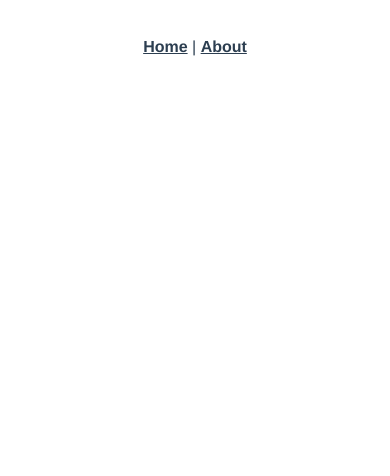
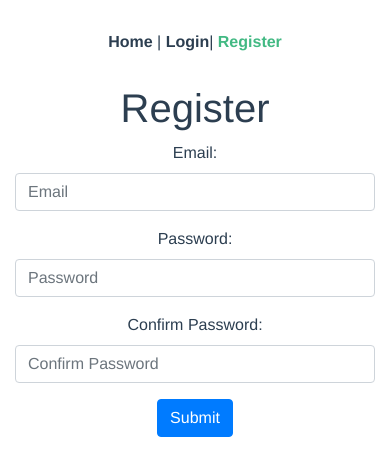
Before and after one commit to ninamacuka/FoodX, a Vue app in the folder foodx/: page /register in a window 390 px wide. Shown: the top 476 px of the page. Built offline with nearby package versions, Linux system fonts and the light colour scheme.

Commit message:
login i register stranica
kreiranje login i register stranice

```diff
--- a/foodx/public/index.html
+++ b/foodx/public/index.html
@@ -1,15 +1,25 @@
 <!DOCTYPE html>
 <html lang="">
   <head>
-    <meta charset="utf-8">
-    <meta http-equiv="X-UA-Compatible" content="IE=edge">
-    <meta name="viewport" content="width=device-width,initial-scale=1.0">
-    <link rel="icon" href="<%= BASE_URL %>favicon.ico">
+    <meta charset="utf-8" />
+    <meta http-equiv="X-UA-Compatible" content="IE=edge" />
+    <meta name="viewport" content="width=device-width,initial-scale=1.0" />
+    <link rel="icon" href="<%= BASE_URL %>favicon.ico" />
+    <link
+      rel="stylesheet"
+      href="https://maxcdn.bootstrapcdn.com/bootstrap/4.0.0/css/bootstrap.min.css"
+      integrity="sha384-Gn5384xqQ1aoWXA+058RXPxPg6fy4IWvTNh0E263XmFcJlSAwiGgFAW/dAiS6JXm"
+      crossorigin="anonymous"
+    />
     <title><%= htmlWebpackPlugin.options.title %></title>
   </head>
   <body>
     <noscript>
-      <strong>We're sorry but <%= htmlWebpackPlugin.options.title %> doesn't work properly without JavaScript enabled. Please enable it to continue.</strong>
+      <strong
+        >We're sorry but <%= htmlWebpackPlugin.options.title %> doesn't work
+        properly without JavaScript enabled. Please enable it to
+        continue.</strong
+      >
     </noscript>
     <div id="app"></div>
     <!-- built files will be auto injected -->
--- a/foodx/src/App.vue
+++ b/foodx/src/App.vue
@@ -2,9 +2,10 @@
   <div id="app">
     <div id="nav">
       <router-link to="/">Home</router-link> |
-      <router-link to="/about">About</router-link>
+      <router-link to="/login">Login</router-link>|
+      <router-link to="/register">Register</router-link>
     </div>
-    <router-view/>
+    <router-view />
   </div>
 </template>
 
--- a/foodx/src/router/index.js
+++ b/foodx/src/router/index.js
@@ -11,12 +11,14 @@ const routes = [
     component: Home
   },
   {
-    path: '/about',
-    name: 'About',
-    // route level code-splitting
-    // this generates a separate chunk (about.[hash].js) for this route
-    // which is lazy-loaded when the route is visited.
-    component: () => import(/* webpackChunkName: "about" */ '../views/About.vue')
+    path: '/login',
+    name: 'Login',
+    component: () => import(/* webpackChunkName: "L" */ '../views/Login.vue')
+  },
+  {
+    path: '/register',
+    name: 'Register',
+    component: () => import(/* webpackChunkName: "L" */ '../views/Register.vue')
   }
 ]
 
--- a/foodx/src/views/About.vue
+++ /dev/null
@@ -1,5 +0,0 @@
-<template>
-  <div class="about">
-    <h1>This is an about page</h1>
-  </div>
-</template>
--- /dev/null
+++ b/foodx/src/views/Login.vue
@@ -0,0 +1,35 @@
+<template>
+  <div class="login">
+    <h1>Login</h1>
+    <div class="container">
+      <div class="row">
+        <div class="col-sm"></div>
+        <div class="col-sm">
+          <form>
+            <div class="form-group">
+              <label for="exampleInputEmail1">Email address</label>
+              <input
+                type="email"
+                class="form-control"
+                id="exampleInputEmail1"
+                aria-describedby="emailHelp"
+                placeholder="Enter email"
+              />
+            </div>
+            <div class="form-group">
+              <label for="exampleInputPassword1">Password</label>
+              <input
+                type="password"
+                class="form-control"
+                id="exampleInputPassword1"
+                placeholder="Password"
+              />
+            </div>
+            <button type="submit" class="btn btn-primary">Submit</button>
+          </form>
+        </div>
+        <div class="col-sm"></div>
+      </div>
+    </div>
+  </div>
+</template>
--- /dev/null
+++ b/foodx/src/views/Register.vue
@@ -0,0 +1,36 @@
+<template>
+  <div class="register">
+    <h1>Register</h1>
+    <div class="container">
+      <div class="row">
+        <div class="col-sm-2"></div>
+        <div class="col-sm-9">
+          <form>
+            <div class="form-group">
+              <label for="Email">Email:</label>
+              <input type="Email" class="form-control" placeholder="Email" />
+            </div>
+            <div class="form-group">
+              <label for="password">Password:</label>
+              <input
+                type="password"
+                class="form-control"
+                placeholder="Password"
+              />
+            </div>
+            <div class="form-group">
+              <label for="password2">Confirm Password:</label>
+              <input
+                type="password"
+                class="form-control"
+                placeholder="Confirm Password"
+              />
+            </div>
+            <button class="btn btn-primary">Submit</button>
+          </form>
+        </div>
+        <div class="col-sm-2"></div>
+      </div>
+    </div>
+  </div>
+</template>
```
